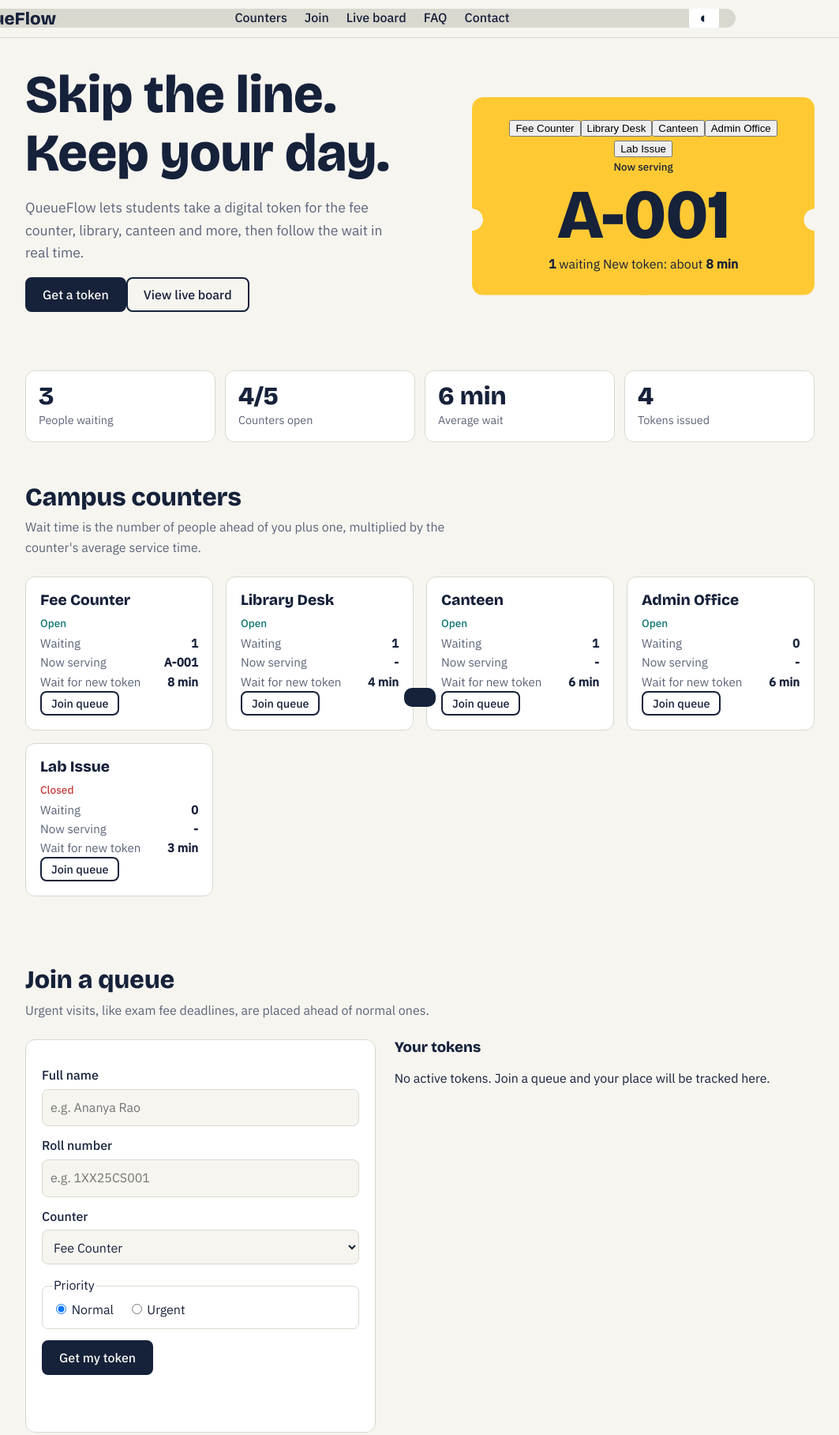
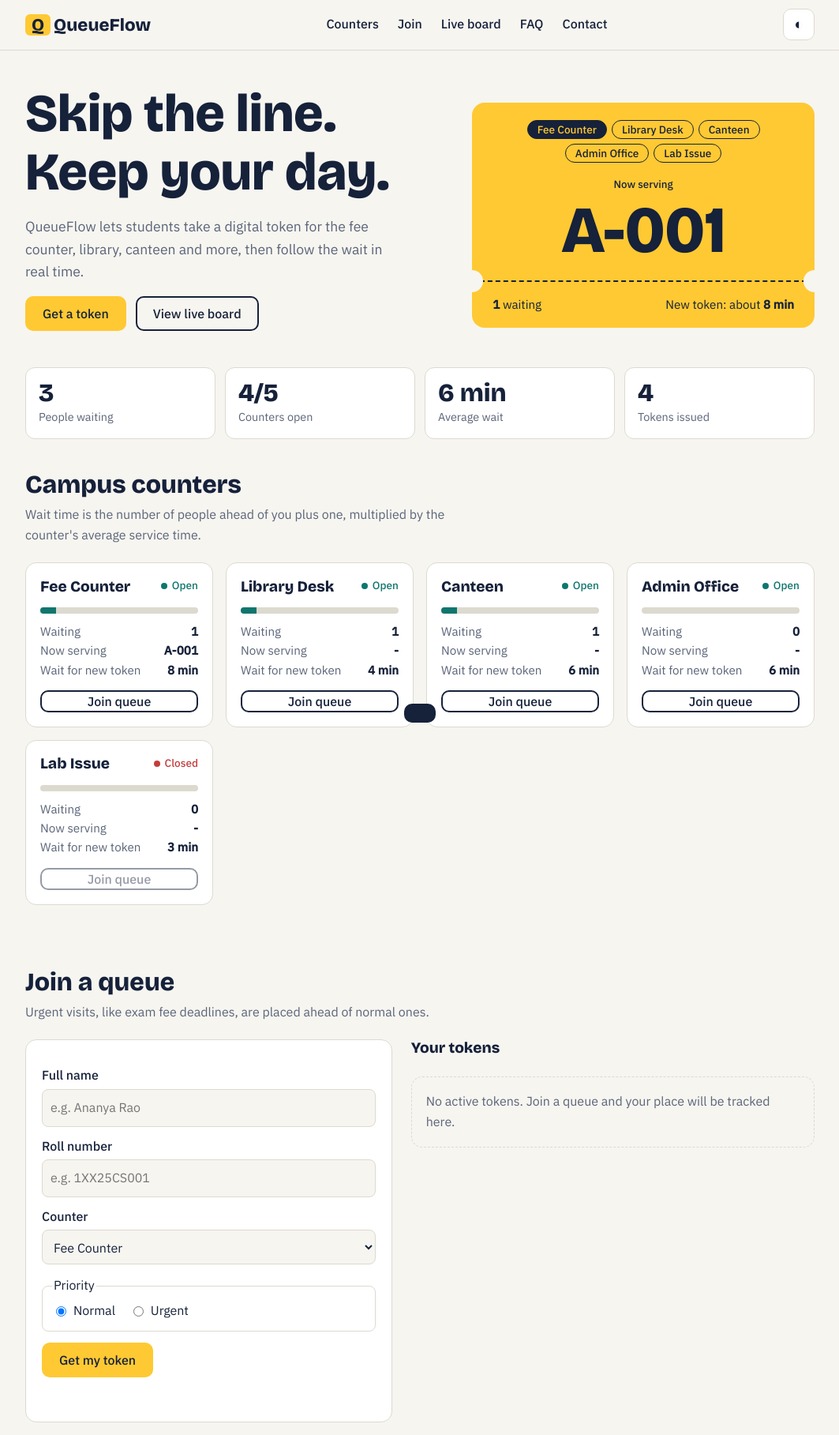
Before and after one commit to sajeeshmp/QueueFlows, a plain HTML site: page index.html in a window 1280 px wide. Shown: the part 1-1818 px from the top of the page at 79% size, without its empty margins (108-1171 px from the left). Drawn offline with nearby package versions, Linux system fonts and the light colour scheme.

Commit message:
Update style.css

```diff
--- a/style.css
+++ b/style.css
@@ -1,97 +1,128 @@
-:root{--bg:#f6f5f0;--ink:#16213a;--muted:#5b6478;--card:#ffffff;--line:#d9d8cf;--token:#ffc933;--ok:#0f766e;--bad:#c43d3d;
-box-sizing:border-box;padding-top:env(safe-area-inset-top,0px);padding-bottom:env(safe-area-inset-bottom,0px)}
-@media (prefers-color-scheme:dark){:root:not([data-theme="light"]){--bg:#10162a;--ink:#eef0f6;--muted:#a3abc0;--card:#19213a;--line:#2d3757;--ok:#3cc8b8;--bad:#ef7b7b;color-scheme:dark}}
-:root[data-theme="dark"]{--bg:#10162a;--ink:#eef0f6;--muted:#a3abc0;--card:#19213a;--line:#2d3757;--ok:#3cc8b8;--bad:#ef7b7b;color-scheme:dark}
-html{scroll-padding-top:env(safe-area-inset-top,0px);scroll-behavior:smooth}
+/* ---------- Theme tokens ---------- */
+:root{--bg:#f6f5f0;--ink:#16213a;--muted:#5b6478;--card:#fff;--line:#dcdacf;--token:#ffc933;--ok:#0f766e;--warn:#b45309;--bad:#c43d3d}
+@media (prefers-color-scheme:dark){:root:not([data-theme="light"]){--bg:#0f1527;--ink:#eef0f6;--muted:#a3abc0;--card:#18203a;--line:#2b3556;--ok:#3cc8b8;--warn:#f0a73c;--bad:#ef7b7b;color-scheme:dark}}
+:root[data-theme="dark"]{--bg:#0f1527;--ink:#eef0f6;--muted:#a3abc0;--card:#18203a;--line:#2b3556;--ok:#3cc8b8;--warn:#f0a73c;--bad:#ef7b7b;color-scheme:dark}
+
+/* ---------- Base ---------- */
 *,*::before,*::after{box-sizing:border-box}
+html{scroll-behavior:smooth;scroll-padding-top:76px}
 body{margin:0;background:var(--bg);color:var(--ink);font:400 16px/1.6 "IBM Plex Sans",system-ui,sans-serif}
 h1,h2,h3{font-family:"Bricolage Grotesque","Segoe UI",sans-serif;line-height:1.1;margin:0}
+h2{font-size:2rem;margin-bottom:8px}
+h3{font-size:1.2rem;margin-bottom:10px}
 a{color:inherit}
 :focus-visible{outline:3px solid var(--token);outline-offset:2px}
 .wrap{max-width:1040px;margin:0 auto;padding:0 20px}
-header.top{position:sticky;top:0;z-index:20;background:color-mix(in srgb,var(--bg) 92%,transparent);backdrop-filter:blur(8px);border-bottom:1px solid var(--line)}
+section{padding:40px 0}
+.lead{color:var(--muted);margin:0 0 22px;max-width:62ch}
+.skip{position:absolute;left:-999px;top:8px;background:var(--token);color:#16213a;padding:8px 14px;border-radius:8px;z-index:50}
+.skip:focus{left:8px}
+
+/* ---------- Header ---------- */
+.top{position:sticky;top:0;z-index:20;background:color-mix(in srgb,var(--bg) 92%,transparent);backdrop-filter:blur(8px);border-bottom:1px solid var(--line)}
 .bar{display:flex;justify-content:space-between;align-items:center;gap:12px;padding-top:12px;padding-bottom:12px}
+.logo{font:800 1.4rem "Bricolage Grotesque",sans-serif;text-decoration:none}
+.logo span{background:var(--token);color:#16213a;padding:0 8px;border-radius:6px;margin-right:4px}
+nav ul{list-style:none;display:flex;gap:20px;margin:0;padding:0}
+nav a{text-decoration:none;font-weight:500;padding:6px 2px;border-bottom:2px solid transparent}
+nav a:hover{border-color:var(--line)}
+nav a.active{border-color:var(--token)}
 .actions{display:flex;gap:8px}
 .icon{border:1px solid var(--line);background:var(--card);color:var(--ink);width:40px;height:40px;border-radius:10px;font-size:1.2rem;cursor:pointer}
 .icon.menu{display:none}
-.skip{position:absolute;left:-999px;top:8px;background:var(--token);color:#16213a;padding:8px 14px;border-radius:8px;z-index:50}
-.skip:focus{left:8px}
-.logo{font:800 1.4rem "Bricolage Grotesque",sans-serif;text-decoration:none}
-.logo span{background:var(--token);color:#16213a;padding:0 8px;border-radius:6px;margin-right:4px}
-nav ul{list-style:none;display:flex;gap:18px;margin:0;padding:0}
-nav a{text-decoration:none;font-weight:500}
-nav a{padding:6px 2px;border-bottom:2px solid transparent}
-nav a:hover{text-decoration:none;border-color:var(--line)}
-nav a.active{border-color:var(--token)}
-.hero{display:grid;grid-template-columns:1.1fr .9fr;gap:36px;align-items:center;padding:36px 0 56px}
+
+/* ---------- Buttons and forms ---------- */
+.btn{display:inline-block;border:2px solid var(--ink);background:var(--ink);color:var(--bg);padding:10px 20px;border-radius:10px;font:500 1rem "IBM Plex Sans",sans-serif;cursor:pointer;text-decoration:none;transition:transform .15s}
+.btn:hover:not(:disabled){transform:translateY(-2px)}
+.btn:disabled{opacity:.45;cursor:not-allowed}
+.btn.alt{background:transparent;color:var(--ink)}
+.btn.token{background:var(--token);border-color:var(--token);color:#16213a}
+.btn.small{padding:2px 12px}
+form{background:var(--card);border:1px solid var(--line);border-radius:14px;padding:20px}
+label{display:block;font-weight:500;margin:12px 0 4px}
+input,select,textarea{width:100%;padding:10px;border:1px solid var(--line);border-radius:8px;background:var(--bg);color:var(--ink);font:inherit}
+textarea{resize:vertical;margin-bottom:12px}
+fieldset{border:1px solid var(--line);border-radius:8px;margin:14px 0}
+fieldset label,label.check{display:inline-flex;align-items:center;gap:6px;margin:0 14px 0 0;font-weight:400}
+fieldset input,.check input{width:auto}
+.msg{margin:12px 0 0;font-weight:500;min-height:1.5em}
+.msg.err{color:var(--bad)}.msg.good{color:var(--ok)}
+#contactForm{max-width:560px}
+
+/* ---------- Hero ---------- */
+.hero{display:grid;grid-template-columns:1.1fr .9fr;gap:36px;align-items:center;padding:44px 0 28px}
 .hero h1{font-size:clamp(2.4rem,6vw,4.2rem);font-weight:800}
 .hero p{max-width:46ch;color:var(--muted);font-size:1.1rem}
-.btn{display:inline-block;border:2px solid var(--ink);background:var(--ink);color:var(--bg);padding:10px 20px;border-radius:8px;font:500 1rem "IBM Plex Sans",sans-serif;cursor:pointer;text-decoration:none}
-.btn.alt{background:transparent;color:var(--ink)}
-.btn:hover{transform:translateY(-2px)}
-.btn.small{padding:4px 12px;font-size:.9rem}
-.ticket{background:var(--token);color:#16213a;border-radius:14px;padding:26px;position:relative;text-align:center;
--webkit-mask:radial-gradient(circle 14px at 0 62%,#0000 98%,#000) left/51% 100% no-repeat,radial-gradient(circle 14px at 100% 62%,#0000 98%,#000) right/51% 100% no-repeat;
-mask:radial-gradient(circle 14px at 0 62%,#0000 98%,#000) left/51% 100% no-repeat,radial-gradient(circle 14px at 100% 62%,#0000 98%,#000) right/51% 100% no-repeat}
-.ticket small{display:block;font-weight:500}
-.ticket .num{font:800 5.5rem/1 "Bricolage Grotesque",sans-serif;margin:6px 0}
-.ticket .svc{border-top:2px dashed #16213a;margin-top:18px;padding-top:14px;font-weight:500}
-section{padding:44px 0}
-section h2{font-size:2rem;margin-bottom:8px}
-.lead{color:var(--muted);margin:0 0 24px;max-width:60ch}
+.cta{display:flex;gap:12px;flex-wrap:wrap}
+.ticket{background:var(--token);color:#16213a;border-radius:16px;padding:22px 26px 0;position:relative;overflow:hidden;text-align:center}
+.ticket small{font-weight:500}
+.num{font:800 5.2rem/1 "Bricolage Grotesque",sans-serif;margin:4px 0 22px}
+.pills{display:flex;flex-wrap:wrap;gap:6px;justify-content:center;margin-bottom:14px}
+.pill{border:1.5px solid #16213a;background:transparent;color:#16213a;border-radius:99px;padding:2px 12px;font:500 .85rem "IBM Plex Sans",sans-serif;cursor:pointer}
+.pill.on{background:#16213a;color:var(--token)}
+.stub{margin:0 -26px;padding:16px 26px 18px;border-top:2px dashed #16213a;position:relative;display:flex;justify-content:space-between;gap:10px;font-size:.95rem;flex-wrap:wrap}
+.stub::before,.stub::after{content:"";position:absolute;top:-15px;width:28px;height:28px;border-radius:50%;background:var(--bg)}
+.stub::before{left:-14px}.stub::after{right:-14px}
+
+/* ---------- Stats and cards ---------- */
+.stats{display:grid;grid-template-columns:repeat(auto-fit,minmax(150px,1fr));gap:12px}
+.stats div{background:var(--card);border:1px solid var(--line);border-radius:12px;padding:14px 16px}
+.stats b{display:block;font:800 2rem/1.1 "Bricolage Grotesque",sans-serif}
+.stats span{color:var(--muted);font-size:.9rem}
 .grid{display:grid;grid-template-columns:repeat(auto-fit,minmax(220px,1fr));gap:16px}
-.card{background:var(--card);border:1px solid var(--line);border-radius:12px;padding:18px}
-.card h3{font-size:1.2rem;margin-bottom:6px}
-.card .stat{display:flex;justify-content:space-between;font-size:.95rem;color:var(--muted)}
-.card .stat b{color:var(--ink)}
-.bar{height:8px;border-radius:99px;background:var(--line);margin:12px 0;overflow:hidden}
-.bar i{display:block;height:100%;background:var(--ok);width:0;transition:width .4s}
-.bar.busy i{background:var(--bad)}
-.tag{font-size:.85rem;font-weight:500}
-.tag.ok{color:var(--ok)}.tag.bad{color:var(--bad)}
-.how ol{margin:0;padding-left:20px}
-.how li{margin-bottom:8px}
-.split{display:grid;grid-template-columns:1fr 1.2fr;gap:24px}
-form{background:var(--card);border:1px solid var(--line);border-radius:12px;padding:20px}
-label{display:block;font-weight:500;margin:12px 0 4px}
-input,select{width:100%;padding:10px;border:1px solid var(--line);border-radius:8px;background:var(--bg);color:var(--ink);font:inherit}
-fieldset{border:1px solid var(--line);border-radius:8px;margin:14px 0}
-fieldset label{display:inline;margin-right:14px;font-weight:400}
-fieldset input{width:auto}
-.msg{margin-top:12px;font-weight:500;min-height:1.5em}
-.msg.err{color:var(--bad)}.msg.good{color:var(--ok)}
-.tablebox{background:var(--card);border:1px solid var(--line);border-radius:12px;padding:10px;overflow-x:auto}
-table{border-collapse:collapse;width:100%;min-width:420px}
+.card{background:var(--card);border:1px solid var(--line);border-radius:14px;padding:18px;display:flex;flex-direction:column}
+.card header{display:flex;justify-content:space-between;align-items:center;gap:8px;margin-bottom:6px}
+.card h3{margin:0}
+.stat{display:flex;justify-content:space-between;font-size:.95rem;color:var(--muted)}
+.stat b{color:var(--ink)}
+.card .btn{margin-top:14px}
+.tag{font-size:.85rem;font-weight:500;display:inline-flex;align-items:center;gap:6px}
+.tag::before{content:"";width:8px;height:8px;border-radius:50%;background:currentColor}
+.tag.ok{color:var(--ok)}.tag.warn{color:var(--warn)}.tag.bad{color:var(--bad)}
+.bar2{height:8px;border-radius:99px;background:var(--line);margin:10px 0;overflow:hidden}
+.bar2 i{display:block;height:100%;background:var(--ok);transition:width .4s}
+.bar2.warn i{background:var(--warn)}.bar2.bad i{background:var(--bad)}
+
+/* ---------- Join and tracker ---------- */
+.split{display:grid;grid-template-columns:1fr 1.1fr;gap:24px;align-items:start}
+.tracker{display:grid;gap:12px}
+.track{background:var(--card);border:1px solid var(--line);border-radius:14px;padding:16px}
+.track.turn{border-color:var(--token);box-shadow:0 0 0 3px color-mix(in srgb,var(--token) 40%,transparent)}
+.track .row{display:flex;justify-content:space-between;align-items:center;gap:10px}
+.track strong{font:800 1.5rem "Bricolage Grotesque",sans-serif}
+.track p{margin:4px 0 0;color:var(--muted)}
+.empty{color:var(--muted);border:1px dashed var(--line);border-radius:14px;padding:18px}
+
+/* ---------- Live board ---------- */
+.tools{display:flex;gap:10px;flex-wrap:wrap;align-items:center;margin-bottom:14px}
+.tools select,.tools input[type=search]{width:auto;flex:1;min-width:160px}
+.tablebox{background:var(--card);border:1px solid var(--line);border-radius:14px;padding:10px;overflow-x:auto}
+table{border-collapse:collapse;width:100%;min-width:480px}
 caption{text-align:left;font-weight:500;padding:8px}
 th,td{text-align:left;padding:8px;border-bottom:1px solid var(--line)}
 th{color:var(--muted);font-weight:500;font-size:.9rem}
-tr.now td{background:color-mix(in srgb,var(--token) 35%,transparent);font-weight:500}
-.tools{display:flex;gap:10px;flex-wrap:wrap;margin-bottom:14px}
-.tools select{width:auto;flex:1;min-width:160px}
-footer{border-top:1px solid var(--line);padding:24px 0;color:var(--muted);font-size:.9rem}
-@media (max-width:760px){.hero,.split{grid-template-columns:1fr}}
-@media (prefers-reduced-motion:reduce){*{transition:none!important;scroll-behavior:auto!important}}
+tr.mine td{background:color-mix(in srgb,var(--token) 35%,transparent);font-weight:500}
+.staff{margin-top:16px}
+.staff summary{cursor:pointer;font-weight:500;margin-bottom:12px}
+.stepper{display:inline-flex;align-items:center;gap:8px}
 
-.stats{display:grid;grid-template-columns:repeat(auto-fit,minmax(150px,1fr));gap:12px;margin-bottom:8px}
-.stats div{background:var(--card);border:1px solid var(--line);border-radius:12px;padding:14px 16px}
-.stats b{display:block;font:800 2rem/1.1 "Bricolage Grotesque",sans-serif}
-.stats span{color:var(--muted);font-size:.9rem}
-.ico{font-size:1.8rem;width:48px;height:48px;display:grid;place-items:center;background:var(--token);border-radius:10px;margin-bottom:10px}
-.card p{margin:0;color:var(--muted)}
+/* ---------- FAQ and footer ---------- */
 .faq details{background:var(--card);border:1px solid var(--line);border-radius:10px;padding:12px 16px;margin-bottom:10px}
 .faq summary{cursor:pointer;font-weight:500}
 .faq p{margin:8px 0 0;color:var(--muted)}
-#contact form{max-width:560px}
-textarea{width:100%;padding:10px;border:1px solid var(--line);border-radius:8px;background:var(--bg);color:var(--ink);font:inherit;resize:vertical;margin-bottom:12px}
+footer{border-top:1px solid var(--line);padding:28px 0;color:var(--muted);font-size:.9rem;margin-top:24px}
 .foot{display:grid;grid-template-columns:2fr 1fr 1fr;gap:24px;margin-bottom:18px}
 .foot ul{list-style:none;padding:0;margin:6px 0 0}
 .foot p{margin:6px 0 0}
-.toast{position:fixed;left:50%;bottom:24px;transform:translate(-50%,120px);background:var(--ink);color:var(--bg);padding:12px 20px;border-radius:10px;transition:transform .3s;z-index:60;max-width:90vw}
+.toast{position:fixed;left:50%;bottom:24px;transform:translate(-50%,140px);background:var(--ink);color:var(--bg);padding:12px 20px;border-radius:10px;transition:transform .3s;z-index:60;max-width:90vw}
 .toast.show{transform:translate(-50%,0)}
+
+/* ---------- Responsive ---------- */
 @media (max-width:760px){
-.icon.menu{display:block}
-nav{display:none;position:absolute;left:0;right:0;top:100%;background:var(--bg);border-bottom:1px solid var(--line);padding:8px 20px 16px}
-nav.open{display:block}
-nav ul{flex-direction:column;gap:6px;font-size:1rem}
-.foot{grid-template-columns:1fr}
+  .hero,.split,.foot{grid-template-columns:1fr}
+  .icon.menu{display:block}
+  nav{display:none;position:absolute;left:0;right:0;top:100%;background:var(--bg);border-bottom:1px solid var(--line);padding:8px 20px 16px}
+  nav.open{display:block}
+  nav ul{flex-direction:column;gap:6px}
 }
+@media (prefers-reduced-motion:reduce){*{transition:none!important;scroll-behavior:auto!important}}
```
